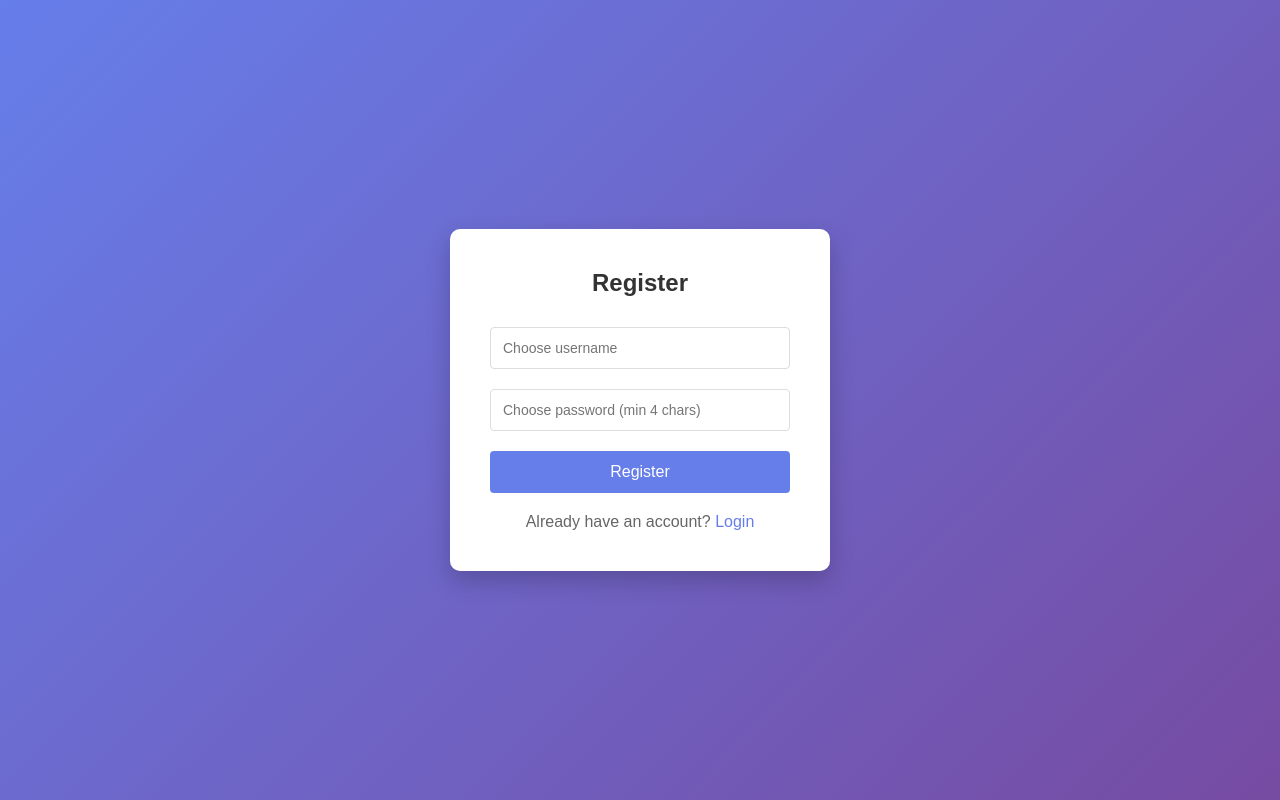
After one commit to ismail-kaizoko/W-ProgVis, a Flask app: page /register in a window 1280 px wide. The commit adds this page. Run offline with Flask 3, Linux system fonts and the light colour scheme.

Commit message:
[ADD] added login and register page, bugs on home page level

```diff
--- a/app.py
+++ b/app.py
@@ -1,11 +1,177 @@
-from flask import Flask, render_template, jsonify, request
-import numpy as np
+from flask import Flask, render_template, jsonify, request, redirect, url_for, session
+from flask_sqlalchemy import SQLAlchemy
+from werkzeug.security import generate_password_hash, check_password_hash
+from datetime import datetime
+from functools import wraps
+
+
 
 app = Flask(__name__)
 
 # ====== APP STATE (simple version) ======
 domains = None
 scores = None
+
+
+# Configuration
+app.config['SQLALCHEMY_DATABASE_URI'] = 'sqlite:///tracker.db'
+app.config['SQLALCHEMY_TRACK_MODIFICATIONS'] = False
+app.config['SECRET_KEY'] = 'your-secret-key-change-this-in-production'  # Needed for sessions
+
+db = SQLAlchemy(app)
+
+
+# ============================================
+# DATABASE MODELS
+# ============================================
+
+class User(db.Model):
+    """User account table"""
+    id = db.Column(db.Integer, primary_key=True)
+    username = db.Column(db.String(80), unique=True, nullable=False)
+    password_hash = db.Column(db.String(200), nullable=False)
+    created_at = db.Column(db.DateTime, default=datetime.utcnow)
+
+    def set_password(self, password):
+        """Hash the password before storing"""
+        self.password_hash = generate_password_hash(password)
+
+    def check_password(self, password):
+        """Verify password against hash"""
+        return check_password_hash(self.password_hash, password)
+
+    def __repr__(self):
+        return f'<User {self.username}>'
+
+
+class DataEntry(db.Model):
+    """Data table - now linked to users"""
+    id = db.Column(db.Integer, primary_key=True)
+    user_id = db.Column(db.Integer, db.ForeignKey('user.id'), nullable=False)
+    value1 = db.Column(db.Float, nullable=False)
+    value2 = db.Column(db.Float, nullable=False)
+    timestamp = db.Column(db.DateTime, default=datetime.utcnow)
+
+    # Relationship to User
+    user = db.relationship('User', backref='entries')
+
+    def to_dict(self):
+        return {
+            'id': self.id,
+            'value1': self.value1,
+            'value2': self.value2,
+            'timestamp': self.timestamp.strftime('%Y-%m-%d %H:%M:%S')
+        }
+
+
+# Create tables
+with app.app_context():
+    db.create_all()
+
+
+# ============================================
+# AUTHENTICATION DECORATOR
+# ============================================
+
+def login_required(f):
+    """
+    Decorator to protect routes that require login
+
+    Usage:
+        @app.route('/protected')
+        @login_required
+        def protected_page():
+            return "You can only see this if logged in"
+
+    How it works:
+        1. Checks if 'user_id' exists in session
+        2. If yes, calls the original function
+        3. If no, redirects to login page
+    """
+    @wraps(f)
+    def decorated_function(*args, **kwargs):
+        if 'user_id' not in session:
+            return redirect(url_for('login'))
+        return f(*args, **kwargs)
+    return decorated_function
+
+
+
+# ============================================
+# AUTHENTICATION ROUTES
+# ============================================
+
+@app.route('/login', methods=['GET', 'POST'])
+def login():
+    """Login page and handler"""
+    if request.method == 'POST':
+        data = request.get_json()
+        username = data.get('username')
+        password = data.get('password')
+
+        # Find user in database
+        user = User.query.filter_by(username=username).first()
+
+        # Check if user exists and password is correct
+        if user and user.check_password(password):
+            # Store user_id in session (this is how Flask remembers you're logged in)
+            session['user_id'] = user.id
+            session['username'] = user.username
+            return jsonify({'success': True, 'message': 'Login successful'})
+        else:
+            return jsonify({'success': False, 'message': 'Invalid username or password'}), 401
+
+    # GET request - show login page
+    return render_template('login.html')
+
+
+@app.route('/register', methods=['GET', 'POST'])
+def register():
+    """Registration page and handler"""
+    if request.method == 'POST':
+        data = request.get_json()
+        username = data.get('username')
+        password = data.get('password')
+
+        # Validation
+        if not username or not password:
+            return jsonify({'success': False, 'message': 'Username and password required'}), 400
+
+        if len(password) < 4:
+            return jsonify({'success': False, 'message': 'Password must be at least 4 characters'}), 400
+
+        # Check if username already exists
+        if User.query.filter_by(username=username).first():
+            return jsonify({'success': False, 'message': 'Username already taken'}), 400
+
+        # Create new user
+        new_user = User(username=username)
+        new_user.set_password(password)  # This hashes the password
+
+        db.session.add(new_user)
+        db.session.commit()
+
+        # Auto-login after registration
+        session['user_id'] = new_user.id
+        session['username'] = new_user.username
+
+        return jsonify({'success': True, 'message': 'Registration successful'})
+
+    # GET request - show registration page
+    return render_template('register.html')
+
+
+
+@app.route('/logout')
+def logout():
+    """Clear session and redirect to login"""
+    session.clear()
+    return redirect(url_for('login'))
+
+
+
+
+
 
 
 # ====== HELPERS ======
@@ -20,10 +186,16 @@ def get_graph_data():
     }
 
 
-# ====== ROUTES ======
+
+# ============================================
+# PROTECTED ROUTES (require login)
+# ============================================
+
 @app.route("/")
+@login_required
 def index():
-    return render_template("index.html")
+    """Main app - only accessible if logged in"""
+    return render_template('index.html', username=session.get('username'))
 
 
 @app.route("/status")
@@ -43,11 +215,40 @@ def init():
     return jsonify(get_graph_data())
 
 
-@app.route("/get-data")
+# @app.route("/get-data")
+# def get_data():
+#     if domains is None:
+#         return jsonify({"error": "Not initialized"}), 400
+#     return jsonify(get_graph_data())
+
+
+@app.route('/get-data')
+@login_required
 def get_data():
-    if domains is None:
-        return jsonify({"error": "Not initialized"}), 400
-    return jsonify(get_graph_data())
+    """Get only the current user's data"""
+    user_id = session['user_id']
+    entries = DataEntry.query.filter_by(user_id=user_id).all()
+    return jsonify([entry.to_dict() for entry in entries])
+
+
+@app.route('/add-entry', methods=['POST'])
+@login_required
+def add_entry():
+    """Add entry for current user"""
+    data = request.get_json()
+    user_id = session['user_id']
+
+    new_entry = DataEntry(
+        user_id=user_id,
+        value1=data['value1'],
+        value2=data['value2']
+    )
+
+    db.session.add(new_entry)
+    db.session.commit()
+
+    return jsonify(new_entry.to_dict())
+
 
 
 @app.route("/update-score", methods=["POST"])
--- a/templates/index.html
+++ b/templates/index.html
@@ -10,6 +10,11 @@
   </head>
 
   <body>
+    <div style="text-align: right; padding: 10px">
+      Welcome, <strong>{{ username }}</strong>!
+      <a href="/logout" style="margin-left: 10px; color: #667eea">Logout</a>
+    </div>
+
     <!-- Modal Overlay -->
     <div id="modal" class="modal">
       <div class="modal-content">
--- /dev/null
+++ b/templates/register.html
@@ -0,0 +1,131 @@
+<!DOCTYPE html>
+<html>
+<head>
+    <title>Register</title>
+    <style>
+        body {
+            font-family: Arial, sans-serif;
+            display: flex;
+            justify-content: center;
+            align-items: center;
+            height: 100vh;
+            margin: 0;
+            background: linear-gradient(135deg, #667eea 0%, #764ba2 100%);
+        }
+        .auth-container {
+            background: white;
+            padding: 40px;
+            border-radius: 10px;
+            box-shadow: 0 10px 25px rgba(0,0,0,0.2);
+            width: 300px;
+        }
+        h2 {
+            margin-top: 0;
+            color: #333;
+            text-align: center;
+        }
+        input {
+            width: 100%;
+            padding: 12px;
+            margin: 10px 0;
+            border: 1px solid #ddd;
+            border-radius: 4px;
+            box-sizing: border-box;
+            font-size: 14px;
+        }
+        button {
+            width: 100%;
+            padding: 12px;
+            background-color: #667eea;
+            color: white;
+            border: none;
+            border-radius: 4px;
+            cursor: pointer;
+            font-size: 16px;
+            margin-top: 10px;
+        }
+        button:hover {
+            background-color: #5568d3;
+        }
+        .error {
+            color: #f44336;
+            font-size: 14px;
+            margin-top: 10px;
+            display: none;
+        }
+        .success {
+            color: #4CAF50;
+            font-size: 14px;
+            margin-top: 10px;
+            display: none;
+        }
+        .link {
+            text-align: center;
+            margin-top: 20px;
+            color: #666;
+        }
+        .link a {
+            color: #667eea;
+            text-decoration: none;
+        }
+        .link a:hover {
+            text-decoration: underline;
+        }
+    </style>
+</head>
+<body>
+    <div class="auth-container">
+        <h2>Register</h2>
+        <form id="register-form">
+            <input type="text" id="username" placeholder="Choose username" required>
+            <input type="password" id="password" placeholder="Choose password (min 4 chars)" required>
+            <button type="submit">Register</button>
+            <div class="error" id="error-message"></div>
+            <div class="success" id="success-message"></div>
+        </form>
+        <div class="link">
+            Already have an account? <a href="/login">Login</a>
+        </div>
+    </div>
+
+    <script>
+        document.getElementById('register-form').addEventListener('submit', async (e) => {
+            e.preventDefault();
+
+            const username = document.getElementById('username').value;
+            const password = document.getElementById('password').value;
+            const errorDiv = document.getElementById('error-message');
+            const successDiv = document.getElementById('success-message');
+
+            // Hide previous messages
+            errorDiv.style.display = 'none';
+            successDiv.style.display = 'none';
+
+            try {
+                const response = await fetch('/register', {
+                    method: 'POST',
+                    headers: {'Content-Type': 'application/json'},
+                    body: JSON.stringify({username, password})
+                });
+
+                const data = await response.json();
+
+                if (data.success) {
+                    successDiv.textContent = data.message;
+                    successDiv.style.display = 'block';
+                    // Redirect to main app after 1 second
+                    setTimeout(() => {
+                        window.location.href = '/';
+                    }, 1000);
+                } else {
+                    errorDiv.textContent = data.message;
+                    errorDiv.style.display = 'block';
+                }
+            } catch (error) {
+                errorDiv.textContent = 'An error occurred. Please try again.';
+                errorDiv.style.display = 'block';
+            }
+        });
+    </script>
+</body>
+</html>
```
Also changed, not shown: templates/login.html (added, +115 -0 lines), 1 other file.
